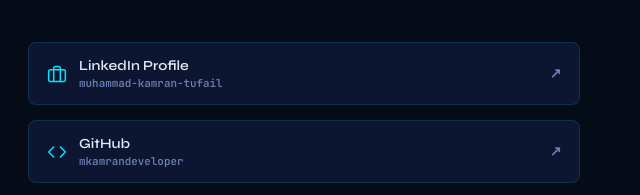
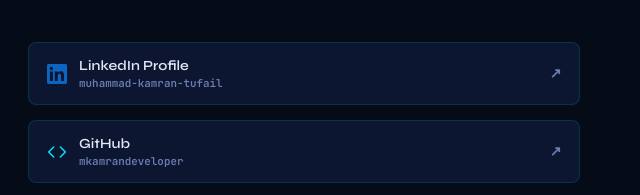
Before and after one commit to mkamrandeveloper/kamran-portfolio, a plain HTML site: page index.html in a window 1280 px wide. Shown: the part 6188-6383 px from the top of the page, 628-1268 px from the left. Drawn offline with Linux system fonts and the light colour scheme.

Commit message:
Replace LinkedIn icon with official brand logo

```diff
--- a/index.html
+++ b/index.html
@@ -323,7 +323,7 @@ footer span{color:var(--cyan)}
       <div class="c-item reveal"><div class="c-ico"><svg viewBox="0 0 24 24" fill="none" stroke="currentColor" stroke-width="1.8" stroke-linecap="round" stroke-linejoin="round"><path d="M22 10l-10-5L2 10l10 5 10-5z"/><path d="M6 12v5c0 1 3 3 6 3s6-2 6-3v-5"/></svg></div><div><div class="c-lbl">Institution</div><div class="c-val">Institute of Space Technology · Class of 2027</div></div></div>
     </div>
     <div class="c-right">
-      <a href="https://linkedin.com/in/muhammad-kamran-tufail" target="_blank" class="soc-btn reveal"><span style="display:flex;align-items:center;color:var(--cyan)"><svg width="20" height="20" viewBox="0 0 24 24" fill="none" stroke="currentColor" stroke-width="1.8" stroke-linecap="round" stroke-linejoin="round"><rect x="2" y="7" width="20" height="14" rx="2"/><path d="M16 21V5a2 2 0 0 0-2-2h-4a2 2 0 0 0-2 2v16"/></svg></span><div><div>LinkedIn Profile</div><div style="font-family:var(--ff-m);font-size:.68rem;color:var(--muted);margin-top:.1rem">muhammad-kamran-tufail</div></div><span style="margin-left:auto;color:var(--muted)">↗</span></a>
+      <a href="https://linkedin.com/in/muhammad-kamran-tufail" target="_blank" class="soc-btn reveal"><span style="display:flex;align-items:center"><svg width="20" height="20" viewBox="0 0 24 24" fill="#0A66C2" xmlns="http://www.w3.org/2000/svg"><path d="M20.447 20.452h-3.554v-5.569c0-1.328-.027-3.037-1.852-3.037-1.853 0-2.136 1.445-2.136 2.939v5.667H9.351V9h3.414v1.561h.046c.477-.9 1.637-1.85 3.37-1.85 3.601 0 4.267 2.37 4.267 5.455v6.286zM5.337 7.433a2.062 2.062 0 01-2.063-2.065 2.064 2.064 0 112.063 2.065zm1.782 13.019H3.555V9h3.564v11.452zM22.225 0H1.771C.792 0 0 .774 0 1.729v20.542C0 23.227.792 24 1.771 24h20.451C23.2 24 24 23.227 24 22.271V1.729C24 .774 23.2 0 22.222 0h.003z"/></svg></span><div><div>LinkedIn Profile</div><div style="font-family:var(--ff-m);font-size:.68rem;color:var(--muted);margin-top:.1rem">muhammad-kamran-tufail</div></div><span style="margin-left:auto;color:var(--muted)">↗</span></a>
       <a href="https://github.com/mkamrandeveloper" target="_blank" class="soc-btn reveal"><span style="display:flex;align-items:center;color:var(--cyan)"><svg width="20" height="20" viewBox="0 0 24 24" fill="none" stroke="currentColor" stroke-width="1.8" stroke-linecap="round" stroke-linejoin="round"><polyline points="16 18 22 12 16 6"/><polyline points="8 6 2 12 8 18"/></svg></span><div><div>GitHub</div><div style="font-family:var(--ff-m);font-size:.68rem;color:var(--muted);margin-top:.1rem">mkamrandeveloper</div></div><span style="margin-left:auto;color:var(--muted)">↗</span></a>
       <div class="reveal" style="background:var(--card);border:1px solid var(--border);border-radius:8px;padding:1.15rem">
         <div style="font-family:var(--ff-m);font-size:.66rem;color:var(--muted);letter-spacing:.08em;text-transform:uppercase;margin-bottom:.45rem">Community Role</div>
```
